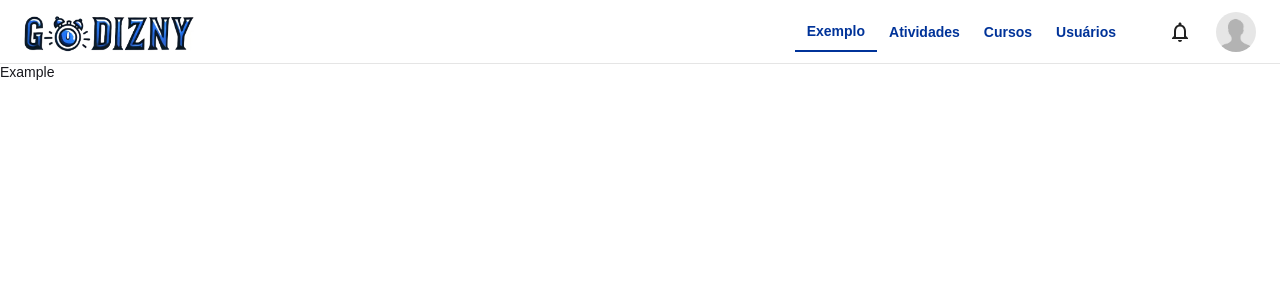
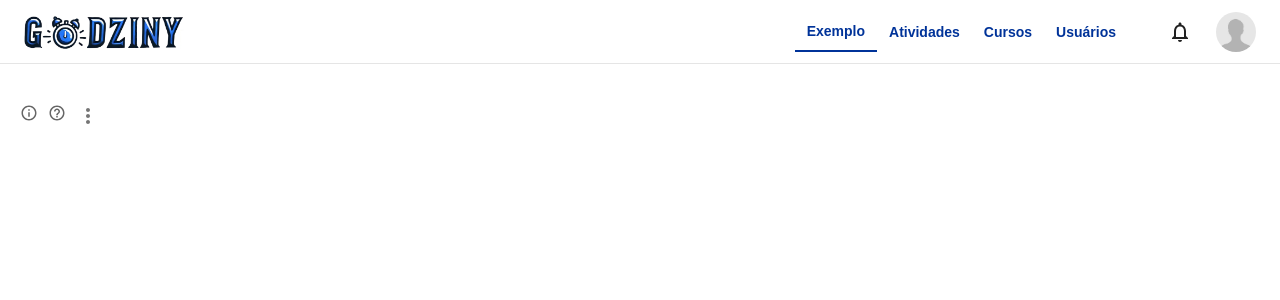
Before and after one commit to LuanLuL/app-godziny-frontend, a React (Create React App) app: page /example in a window 1280 px wide. Shown: the top 300 px of the page. Built offline with nearby package versions, Linux system fonts and the light colour scheme.

Commit message:
Adding a few components

```diff
--- a/package.json
+++ b/package.json
@@ -6,7 +6,7 @@
     "@emotion/react": "^11.13.3",
     "@emotion/styled": "^11.13.0",
     "@mui/icons-material": "^6.1.1",
-    "@mui/material": "^6.1.1",
+    "@mui/material": "^6.1.4",
     "ajv": "^6.12.6",
     "ajv-keywords": "^3.5.2",
     "app-godziny-frontend": "file:",
--- a/src/app/App.tsx
+++ b/src/app/App.tsx
@@ -1,12 +1,14 @@
 import { AppLayout } from "./AppLayout";
 import { ThemeProvider } from "@mui/material/styles";
-import { CssBaseline } from "@mui/material";
+import { CssBaseline, GlobalStyles } from "@mui/material";
 import { MaterialUiTheme } from "../ui/sysMaterialUi/theme";
+import { appStyles } from "./AppStyles";
 
 export const App = () => {
   return (
     <ThemeProvider theme={MaterialUiTheme}>
       <CssBaseline enableColorScheme />
+      <GlobalStyles styles={appStyles} />
       <AppLayout />
     </ThemeProvider>
   );
--- /dev/null
+++ b/src/app/AppStyles.ts
@@ -0,0 +1,15 @@
+const appStyles = {
+  "*::-webkit-scrollbar": {
+    width: "8px",
+    height: "8px",
+  },
+  "*::-webkit-scrollbar-track": {
+    border: "none",
+  },
+  "*::-webkit-scrollbar-thumb": {
+    background: "#c1c1c1",
+    borderRadius: "20px",
+  },
+};
+
+export { appStyles };
--- a/src/ui/sysComponents/appHeader/AppHeaderStyles.tsx
+++ b/src/ui/sysComponents/appHeader/AppHeaderStyles.tsx
@@ -13,7 +13,8 @@ const HeaderBody = styled(Box)(({ theme }) => ({
   display: "flex",
   justifyContent: "space-between",
   alignItems: "center",
-  boxShadow: "0px -1px 0px 0px #0000001a inset",
+  boxShadow: `0px -1px 0px 0px ${theme.palette.divider} inset`,
+  zIndex: 5,
 }));
 
 const NotificationsIcon = styled(NotificationsNoneIcon)(({ theme }) => ({
@@ -64,7 +65,7 @@ const appHeaderStyles = {
   imgLogo: {
     width: "100%",
     height: "auto",
-    maxWidth: "170px",
+    maxWidth: "160px",
   },
   imgAvatar: {
     width: "40px",
--- /dev/null
+++ b/src/ui/sysComponents/basicMenu/BasicMenu.tsx
@@ -0,0 +1,70 @@
+import * as React from "react";
+import Menu from "@mui/material/Menu";
+import MenuItem from "@mui/material/MenuItem";
+import IconButton from "@mui/material/IconButton";
+import MoreVertIcon from "@mui/icons-material/MoreVert";
+import { BasicMenuStyles } from "./BasicMenuStyles";
+import Typography from "@mui/material/Typography";
+
+export type optionsToBasicMenu = {
+  label: string;
+  onClick: () => void;
+};
+
+interface IBasicMenuProps {
+  indexOfComponent: string;
+  options: optionsToBasicMenu[];
+}
+
+export const BasicMenu: React.FC<IBasicMenuProps> = ({
+  indexOfComponent,
+  options = [],
+}) => {
+  const [anchorEl, setAnchorEl] = React.useState<null | HTMLElement>(null);
+  const open = Boolean(anchorEl);
+
+  const handleClick = (event: React.MouseEvent<HTMLButtonElement>) => {
+    setAnchorEl(event.currentTarget);
+  };
+
+  const handleClose = () => {
+    setAnchorEl(null);
+  };
+
+  return (
+    <>
+      <IconButton
+        id="basic-button"
+        aria-controls={open ? "basic-menu" : undefined}
+        aria-haspopup="true"
+        aria-expanded={open ? "true" : undefined}
+        onClick={handleClick}
+        sx={BasicMenuStyles.iconButton}
+      >
+        <MoreVertIcon />
+      </IconButton>
+      <Menu
+        id="basic-menu"
+        anchorEl={anchorEl}
+        open={open}
+        onClose={handleClose}
+        MenuListProps={{
+          "aria-labelledby": "basic-button",
+        }}
+        sx={BasicMenuStyles.menu}
+      >
+        {options.map((item, index) => (
+          <MenuItem
+            key={`Component${indexOfComponent}basicMenu${index}`}
+            onClick={() => {
+              item.onClick();
+              handleClose();
+            }}
+          >
+            <Typography variant="body2">{item.label}</Typography>
+          </MenuItem>
+        ))}
+      </Menu>
+    </>
+  );
+};
--- /dev/null
+++ b/src/ui/sysComponents/basicMenu/BasicMenuStyles.tsx
@@ -0,0 +1,24 @@
+import sysSizing from "../../sysMaterialUi/sizing/sysSizes";
+
+const BasicMenuStyles = {
+  iconButton: {
+    width: sysSizing.spacingFixedLg,
+    height: sysSizing.spacingFixedLg,
+  },
+  menu: {
+    "& .css-oeilvz-MuiButtonBase-root-MuiMenuItem-root": {
+      backgroundColor: "#ffffff",
+    },
+    "& .css-8oiess-MuiPaper-root-MuiPopover-paper-MuiMenu-paper": {
+      backgroundColor: "#ffffff",
+      minWidth: "133px",
+    },
+    "& .css-8oiess-MuiPaper-root-MuiPopover-paper-MuiMenu-paper::-webkit-scrollbar":
+      {
+        width: "4px",
+        height: "4px",
+      },
+  },
+};
+
+export { BasicMenuStyles };
--- /dev/null
+++ b/src/ui/sysComponents/iconTooltip/IconTooltip.tsx
@@ -0,0 +1,20 @@
+import React from "react";
+import { Box, Tooltip, TooltipProps } from "@mui/material";
+import { QuestionIcon, InformationIcon } from "./IconTooltipStyles";
+
+interface IIconTooltipProps extends TooltipProps {
+  type: "info" | "help";
+}
+
+export const IconTooltip: React.FC<IIconTooltipProps> = ({
+  type,
+  ...props
+}) => {
+  return (
+    <Tooltip {...props}>
+      <Box component="span">
+        {type === "info" ? <InformationIcon /> : <QuestionIcon />}
+      </Box>
+    </Tooltip>
+  );
+};
--- /dev/null
+++ b/src/ui/sysComponents/iconTooltip/IconTooltipStyles.tsx
@@ -0,0 +1,17 @@
+import HelpOutlineOutlinedIcon from "@mui/icons-material/HelpOutlineOutlined";
+import InfoOutlinedIcon from "@mui/icons-material/InfoOutlined";
+import { styled } from "@mui/material";
+
+const QuestionIcon = styled(HelpOutlineOutlinedIcon)(({ theme }) => ({
+  width: "18px",
+  height: "18px",
+  color: theme.palette.grey.A200,
+}));
+
+const InformationIcon = styled(InfoOutlinedIcon)(({ theme }) => ({
+  width: "18px",
+  height: "18px",
+  color: theme.palette.grey.A200,
+}));
+
+export { QuestionIcon, InformationIcon };
--- a/src/ui/sysMaterialUi/colors/sysColors.ts
+++ b/src/ui/sysMaterialUi/colors/sysColors.ts
@@ -80,6 +80,11 @@ const sysPalette: PaletteOptions = {
     default: sysBaseColors.white,
   },
   divider: grayScale.separator,
+  grey: {
+    A100: grayScale.claro,
+    A200: grayScale.normal,
+    A400: grayScale.escuro,
+  },
 };
 
 export default sysPalette;
--- a/src/ui/sysPages/example/Example.tsx
+++ b/src/ui/sysPages/example/Example.tsx
@@ -1,9 +1,63 @@
-import { Box, Typography } from "@mui/material";
+import { Box } from "@mui/material";
+import { IconTooltip } from "../../sysComponents/iconTooltip/IconTooltip";
+import {
+  BasicMenu,
+  optionsToBasicMenu,
+} from "../../sysComponents/basicMenu/BasicMenu";
 
 export const Example = () => {
+  const optionsToBasicMenu: optionsToBasicMenu[] = [
+    {
+      label: "Opção 1",
+      onClick: () => {
+        console.log("Selecionei a opção 1");
+      },
+    },
+    {
+      label: "Opção 2",
+      onClick: () => {
+        console.log("Selecionei a opção 2");
+      },
+    },
+    {
+      label: "Opção 3",
+      onClick: () => {
+        console.log("Selecionei a opção 3");
+      },
+    },
+    {
+      label: "Opção 4",
+      onClick: () => {
+        console.log("Selecionei a opção 4");
+      },
+    },
+    {
+      label: "Opção 5",
+      onClick: () => {
+        console.log("Selecionei a opção 5");
+      },
+    },
+  ];
+
   return (
-    <Box>
-      <Typography>Example</Typography>
+    <Box sx={{ padding: "40px 20px" }}>
+      <Box sx={{ display: "flex", flexDirection: "row", gap: "10px" }}>
+        <IconTooltip
+          title="Informe alguma coisa para o usuário aqui!"
+          type="info"
+          disableInteractive
+        >
+          <></>
+        </IconTooltip>
+        <IconTooltip
+          title="Retire as possíveis dúvidas do usuário aqui!"
+          type="help"
+          disableInteractive
+        >
+          <></>
+        </IconTooltip>
+        <BasicMenu indexOfComponent="1" options={optionsToBasicMenu} />
+      </Box>
     </Box>
   );
 };
```
Also changed, not shown: src/assets/imgs/logoGodzinyApp.png, 1 other file (tests, documents, lock files or other folders).
